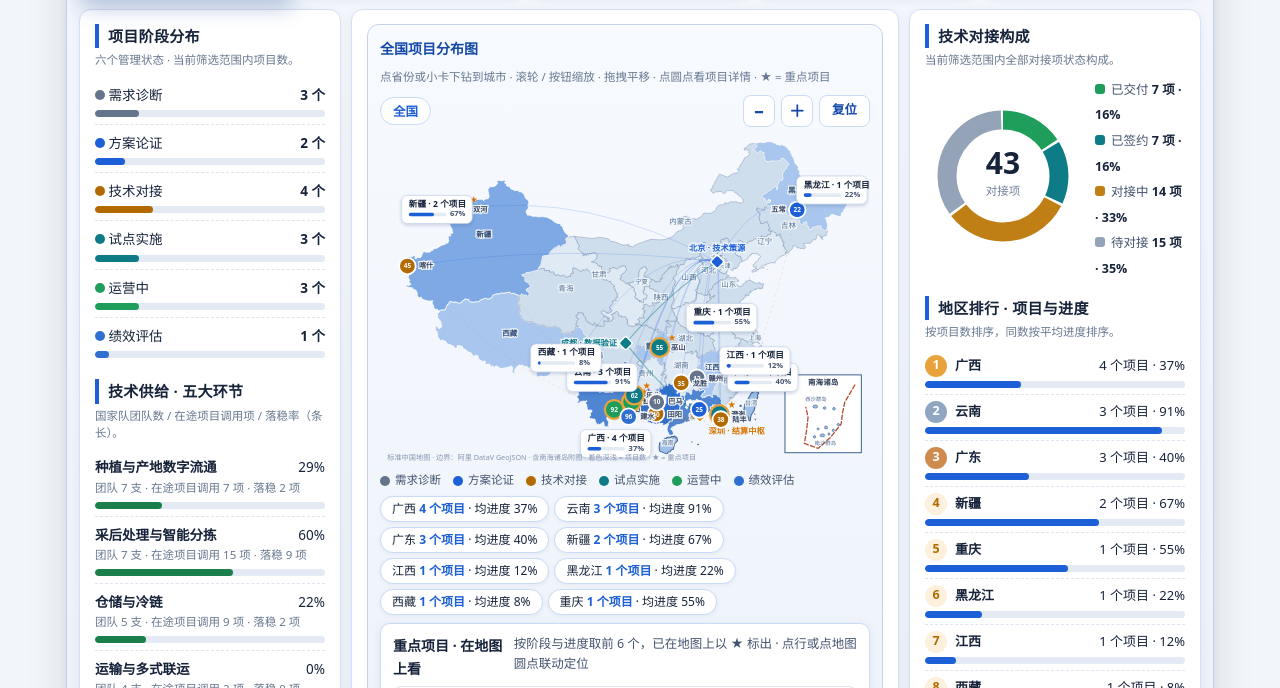
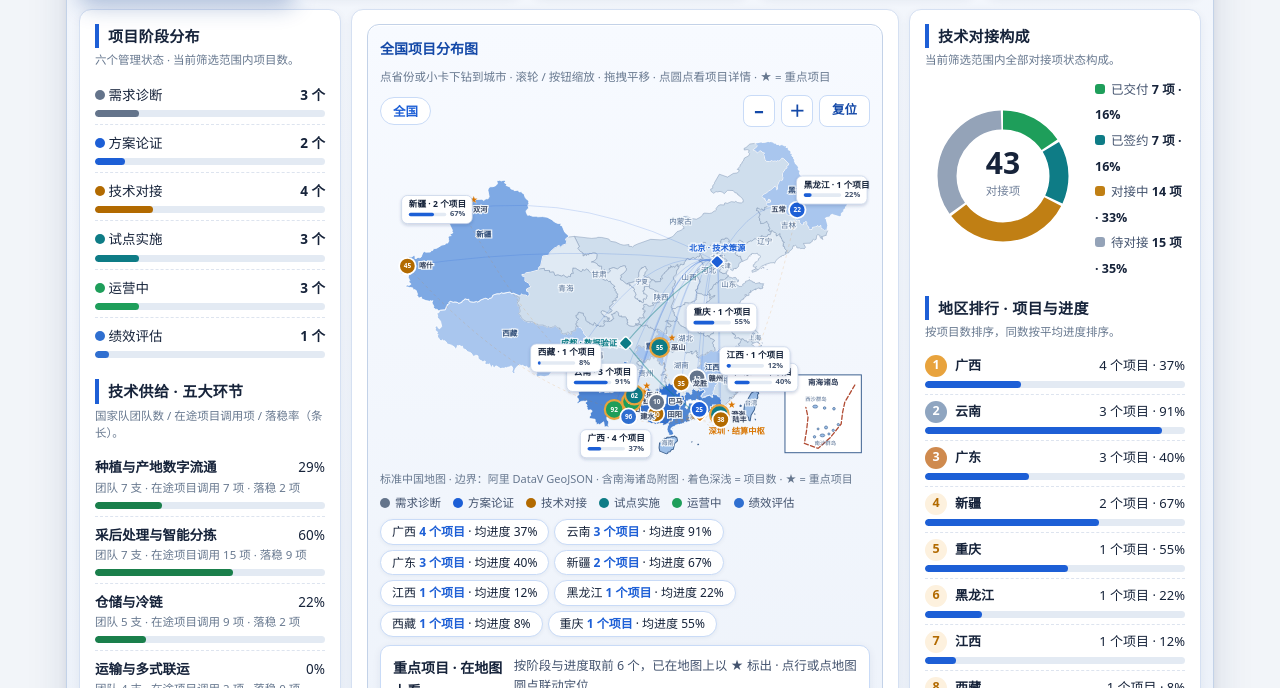
Before and after one commit to xiaohuan1228/duikou-bangfu, a plain HTML site: page index.html in a window 1280 px wide. Shown: the part 744-1432 px from the top of the page. Drawn offline with Linux system fonts and the light colour scheme.

Commit message:
地图图注移出SVG，改地图下方独立小字，不再遮挡

```diff
--- a/index.html
+++ b/index.html
@@ -317,6 +317,7 @@ footer{margin-top:44px;border-top:1px solid var(--line);padding-top:16px;color:v
 .cp-zoom button:hover{background:var(--blue-soft)}
 .cp-zoom button.wide{width:auto;padding:0 12px;font-size:12.5px}
 .cp-map-hint{font-size:11.5px;color:var(--ink3)}
+.cp-map-note{font-size:11px;color:var(--ink3);margin:6px 0 0;line-height:1.5}
 /* 城市下钻条 */
 .cp-citybar{display:none;flex-wrap:wrap;gap:6px;margin-top:8px}
 .cp-citybar.on{display:flex}
@@ -542,6 +543,7 @@ body.cp-locked{overflow:hidden}
             </div>
             <div class="cp-citybar" id="cpCityBar" aria-label="下钻城市"></div>
             <div id="cpViz" role="img" aria-label="全国对口帮扶项目分布地图：项目所在省份着色并标注项目数与平均进度，北京为技术策源、深圳为结算中枢、成都为数据验证，圆点为各项目落点，支持缩放与省份下钻"></div>
+            <p class="cp-map-note">标准中国地图 · 边界：阿里 DataV GeoJSON · 含南海诸岛附图 · 着色深浅 = 项目数 · ★ = 重点项目</p>
             <div class="legend" id="cpLegend"></div>
             <div class="cp-dest" id="cpDest"></div>
             <div class="cp-detail" id="cpDetail" aria-live="polite"></div>
@@ -1395,7 +1397,6 @@ function renderCpViz(list){
       +'<rect x="'+(px+10).toFixed(0)+'" y="'+(py+24).toFixed(0)+'" width="'+(52*avg/100).toFixed(0)+'" height="5" rx="2.5" fill="'+pal.acc+'"/>'
       +'<text x="'+(px+67).toFixed(0)+'" y="'+(py+29).toFixed(0)+'" font-size="10.5" font-weight="700" fill="'+pal.pillSub+'">'+avg+'%</text></g>';
   });
-  s+='<text x="10" y="'+(H-8)+'" font-size="10" fill="'+pal.note+'">标准中国地图 · 边界：阿里 DataV GeoJSON · 含南海诸岛附图 · 着色深浅 = 项目数 · ★ = 重点项目</text>';
   s+='</svg>';
   box.innerHTML=s;
   cpApplyVB();
```
